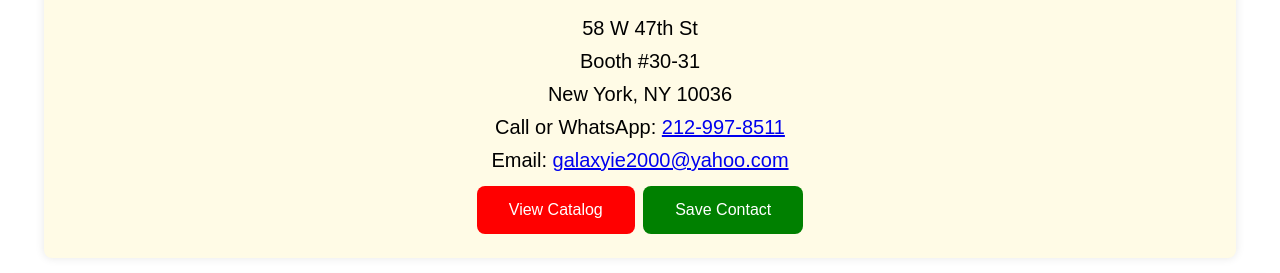
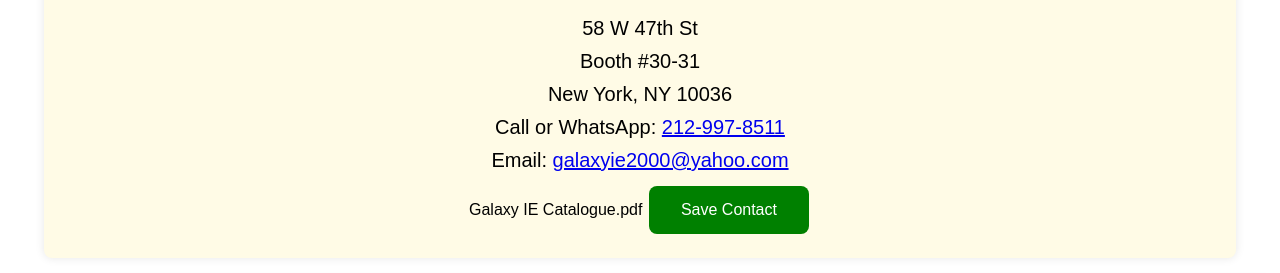
Before and after one commit to Secure-info/Galaxy-IE-Corp., a plain HTML site: page index.html in a window 1280 px wide. Shown: the part 83-356 px from the top of the page. Drawn offline with Linux system fonts and the light colour scheme.

Commit message:
Update index.html

```diff
--- a/index.html
+++ b/index.html
@@ -188,7 +188,7 @@
         <p>Call or WhatsApp: <a href="tel:2129978511">212-997-8511</a></p>
         <p>Email: <a href="mailto:galaxyie2000@yahoo.com">galaxyie2000@yahoo.com</a></p>
         <!-- Catalog Button -->
-        <a href="SKM_C750i24032423400.pdf" class="catalog-button" id="catalogButton">View Catalog</a>
+Galaxy IE Catalogue.pdf
         <!-- New button for downloading contact info -->
         <button class="download-button" id="downloadButton" onclick="downloadContactInfo()">Save Contact</button>
     </div>
```
